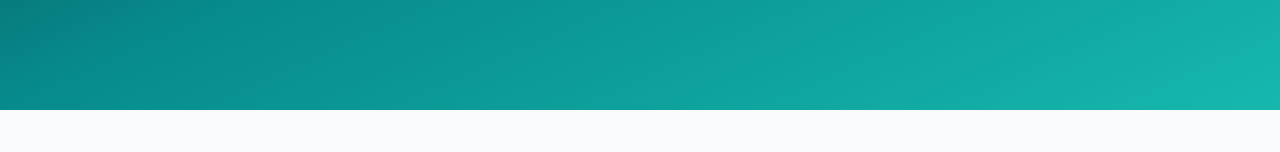
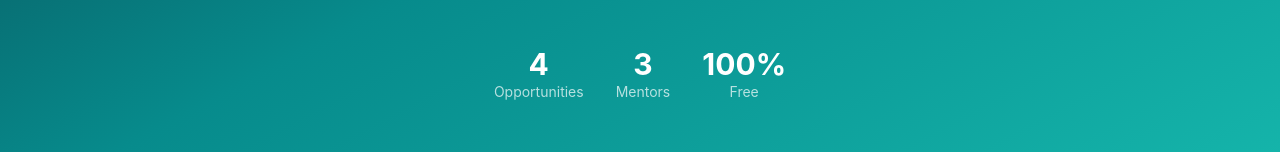
Before and after one commit to mrpsyco815-cyber/uraan-ai, a React (Vite) app: page / in a window 1280 px wide. Shown: the part 535-687 px from the top of the page. Built offline with nearby package versions, Linux system fonts and the light colour scheme; no server answers; the database is empty.

Commit message:
Phases 13-18: i18n, testing, perf, security, homepage stats

```diff
--- a/src/App.tsx
+++ b/src/App.tsx
@@ -1,3 +1,4 @@
+import { lazy, Suspense } from 'react'
 import { BrowserRouter, Route, Routes } from 'react-router-dom'
 import { ErrorBoundary } from './components/ErrorBoundary'
 import { Layout } from './components/Layout'
@@ -28,10 +29,11 @@ import { Profile } from './pages/Profile'
 import { Resources } from './pages/Resources'
 import { Signup } from './pages/Signup'
 import { AdminGuard } from './pages/admin/AdminGuard'
-import { Analytics } from './pages/admin/Analytics'
-import { OpportunityForm } from './pages/admin/OpportunityForm'
-import { ResourceManager } from './pages/admin/ResourceManager'
-import { ReviewQueue } from './pages/admin/ReviewQueue'
+
+const Analytics = lazy(() => import('./pages/admin/Analytics').then((m) => ({ default: m.Analytics })))
+const OpportunityForm = lazy(() => import('./pages/admin/OpportunityForm').then((m) => ({ default: m.OpportunityForm })))
+const ResourceManager = lazy(() => import('./pages/admin/ResourceManager').then((m) => ({ default: m.ResourceManager })))
+const ReviewQueue = lazy(() => import('./pages/admin/ReviewQueue').then((m) => ({ default: m.ReviewQueue })))
 
 export default function App() {
   return (
@@ -65,11 +67,11 @@ export default function App() {
                 <Route path="notifications" element={<Notifications />} />
                 <Route path="onboarding" element={<Onboarding />} />
                 <Route path="profile" element={<Profile />} />
-                <Route path="admin/opportunities" element={<AdminGuard><ReviewQueue /></AdminGuard>} />
-                <Route path="admin/analytics" element={<AdminGuard><Analytics /></AdminGuard>} />
-                <Route path="admin/opportunities/new" element={<AdminGuard><OpportunityForm /></AdminGuard>} />
-                <Route path="admin/opportunities/:id/edit" element={<AdminGuard><OpportunityForm /></AdminGuard>} />
-                <Route path="admin/resources" element={<AdminGuard><ResourceManager /></AdminGuard>} />
+                <Route path="admin/opportunities" element={<Suspense fallback={<div className="p-12 text-center text-muted">Loading…</div>}><AdminGuard><ReviewQueue /></AdminGuard></Suspense>} />
+                <Route path="admin/analytics" element={<Suspense fallback={<div className="p-12 text-center text-muted">Loading…</div>}><AdminGuard><Analytics /></AdminGuard></Suspense>} />
+                <Route path="admin/opportunities/new" element={<Suspense fallback={<div className="p-12 text-center text-muted">Loading…</div>}><AdminGuard><OpportunityForm /></AdminGuard></Suspense>} />
+                <Route path="admin/opportunities/:id/edit" element={<Suspense fallback={<div className="p-12 text-center text-muted">Loading…</div>}><AdminGuard><OpportunityForm /></AdminGuard></Suspense>} />
+                <Route path="admin/resources" element={<Suspense fallback={<div className="p-12 text-center text-muted">Loading…</div>}><AdminGuard><ResourceManager /></AdminGuard></Suspense>} />
                 <Route path="*" element={<NotFound />} />
               </Route>
             </Routes>
--- a/src/pages/Home.tsx
+++ b/src/pages/Home.tsx
@@ -1,14 +1,24 @@
 import { Link } from 'react-router-dom'
+import { useEffect, useState } from 'react'
 import { Badge } from '../components/ui/Badge'
 import { Button } from '../components/ui/Button'
 import { Card } from '../components/ui/Card'
 import { SectionHeading } from '../components/ui/states'
 import { sampleOpportunities } from '../data/opportunities'
 import { useLang } from '../i18n/LanguageContext'
+import { fetchPublished } from '../lib/opportunities'
+import { fetchMentors } from '../lib/mentors'
 
 export function Home() {
   const { t } = useLang()
   const featured = sampleOpportunities.slice(0, 3)
+  const [stats, setStats] = useState({ opps: 0, mentors: 0 })
+
+  useEffect(() => {
+    Promise.all([fetchPublished(), fetchMentors()]).then(([{ data: o }, { data: m }]) => {
+      setStats({ opps: o.length, mentors: m.length })
+    }).catch(() => {})
+  }, [])
   const features = [
     { t: t('home.features.d1t'), d: t('home.features.d1d') },
     { t: t('home.features.d2t'), d: t('home.features.d2d') },
@@ -41,6 +51,24 @@ export function Home() {
               </Button>
             </Link>
           </div>
+
+          {/* Live stats */}
+          {(stats.opps > 0 || stats.mentors > 0) && (
+            <div className="flex justify-center gap-8 mt-12 text-white">
+              <div className="text-center">
+                <p className="text-3xl font-bold">{stats.opps}</p>
+                <p className="text-white/70 text-sm">{t('nav.opportunities')}</p>
+              </div>
+              <div className="text-center">
+                <p className="text-3xl font-bold">{stats.mentors}</p>
+                <p className="text-white/70 text-sm">{t('nav.mentors')}</p>
+              </div>
+              <div className="text-center">
+                <p className="text-3xl font-bold">100%</p>
+                <p className="text-white/70 text-sm">Free</p>
+              </div>
+            </div>
+          )}
         </div>
       </section>
 
```
Also changed, not shown: vercel.json (added), 1 other file (tests, documents, lock files or other folders).
